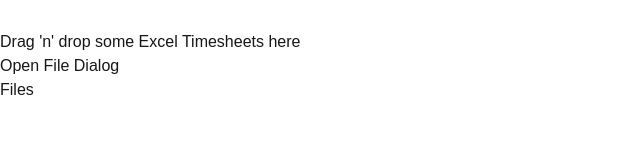
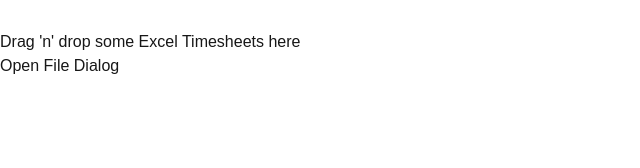
Before and after one commit to briansai/timesheets, a Next.js app: page / in a window 1280 px wide. Shown: the top 168 px of the page, without its empty margins (0-640 px from the left). Built offline with nearby package versions, Linux system fonts and the light colour scheme.

Commit message:
Initialized FilesList columns

```diff
--- a/src/components/DropZone.js
+++ b/src/components/DropZone.js
@@ -1,10 +1,14 @@
 "use client";
 
-import React, { useRef } from "react";
+import React, { useRef, useState } from "react";
 import { useDropzone } from "react-dropzone";
+import FilesListCorrect from "./FilesListCorrect";
+import FilesListError from "./FilesListError";
 
 function DropZone(props) {
   const { required, name } = props;
+  const { correct, setCorrect } = useState([]);
+  const [errors, setErrors] = useState([]);
 
   const hiddenInputRef = useRef(null);
 
@@ -68,8 +72,8 @@
           </div>
 
           <div className="row-span-3">
-            <h4>Files</h4>
-            <ul>{files}</ul>
+            <FilesListCorrect correct={correct} setCorrect={setCorrect} />
+            <FilesListError errors={errors} setErrors={setErrors} />
           </div>
         </div>
       </div>
--- /dev/null
+++ b/src/components/FilesListCorrect.js
@@ -0,0 +1,7 @@
+import React from "react";
+
+const FilesListCorrect = (errors) => {
+  return <div></div>;
+};
+
+export default FilesListCorrect;
--- /dev/null
+++ b/src/components/FilesListError.js
@@ -0,0 +1,7 @@
+import React from "react";
+
+const FilesListError = () => {
+  return <div></div>;
+};
+
+export default FilesListError;
```
